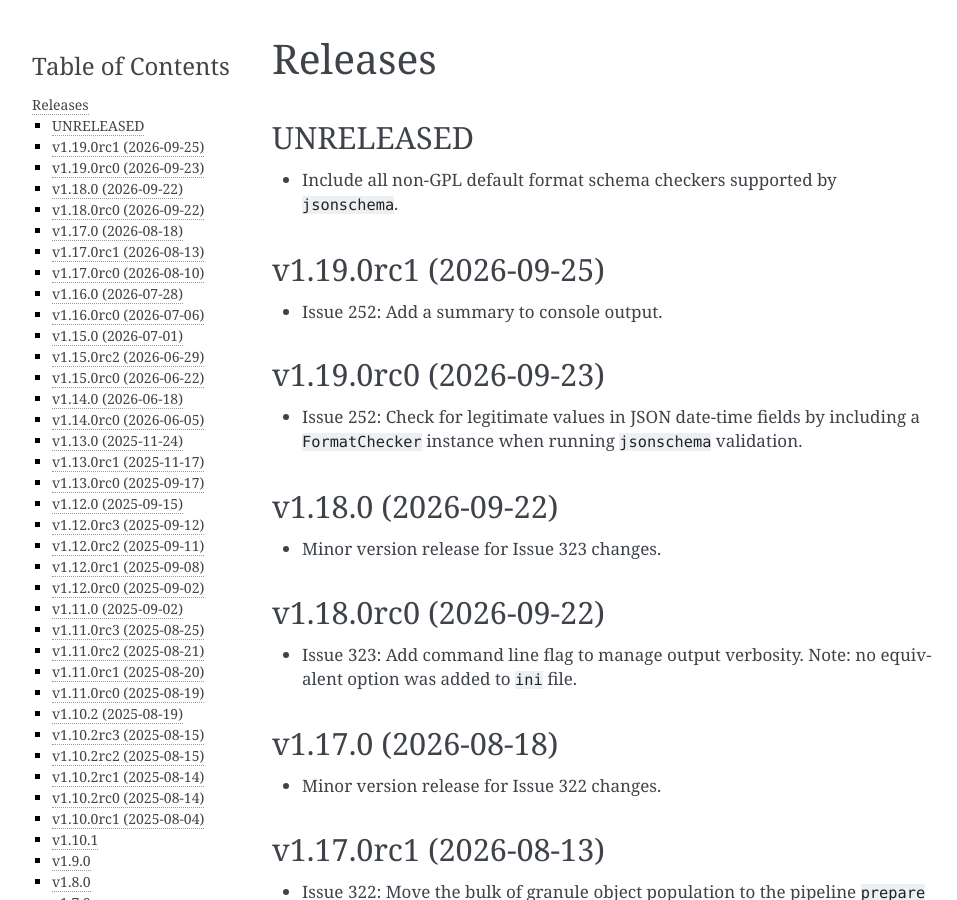
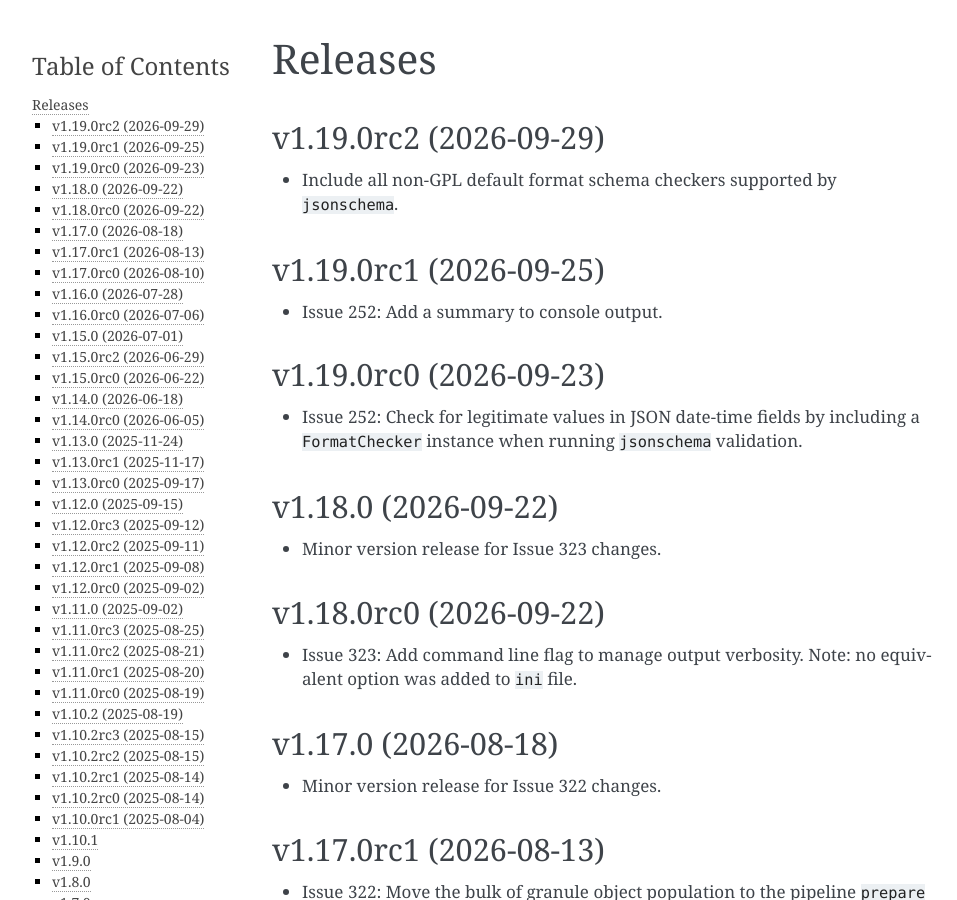
Before and after one commit to nsidc/granule-metgen, a Sphinx documentation site: the page built from docs/source/releases.rst, in a window 1280 px wide and 900 px high. Shown: the whole window, without its empty margins (148-1105 px from the left). Built offline with Sphinx 7.4.7, drawn with Linux system fonts in a browser that asks for light colours.

Commit message:
Bump version: 1.19.0rc1 → 1.19.0rc2

```diff
--- a/CHANGELOG.md
+++ b/CHANGELOG.md
@@ -1,4 +1,4 @@
-## UNRELEASED
+## v1.19.0rc2 (2026-09-29)
 
 * Include all non-GPL default format schema checkers supported by `jsonschema`.
 
--- a/docs/source/conf.py
+++ b/docs/source/conf.py
@@ -6,8 +6,8 @@
 project = "MetGenC"
 copyright = "2024, NSIDC"
 author = "National Snow and Ice Data Center"
-release = "v1.19.0rc1"
-version = "v1.19.0rc1"
+release = "v1.19.0rc2"
+version = "v1.19.0rc2"
 
 extensions = [
     "myst_parser",
--- a/pyproject.toml
+++ b/pyproject.toml
@@ -1,6 +1,6 @@
 [tool.poetry]
 name = "nsidc-metgenc"
-version = "1.19.0rc1"
+version = "1.19.0rc2"
 description = "The nsidc-metgenc package enables data producers as well as Operations staff managing the data ingest workflow to create metadata files conforming to NASA's Common Metadata Repository UMM-G specification."
 authors = ["National Snow and Ice Data Center (NSIDC) <nsidc@nsidc.org>"]
 readme = "README.md"
@@ -53,7 +53,7 @@
 beautifulsoup4 = "^4.13.4"
 
 [tool.bumpversion]
-current_version = "1.19.0rc1"
+current_version = "1.19.0rc2"
 parse = """(?x)
     (?P<major>0|[1-9]\\d*)\\.
     (?P<minor>0|[1-9]\\d*)\\.
```
Also changed, not shown: 1 other file.
